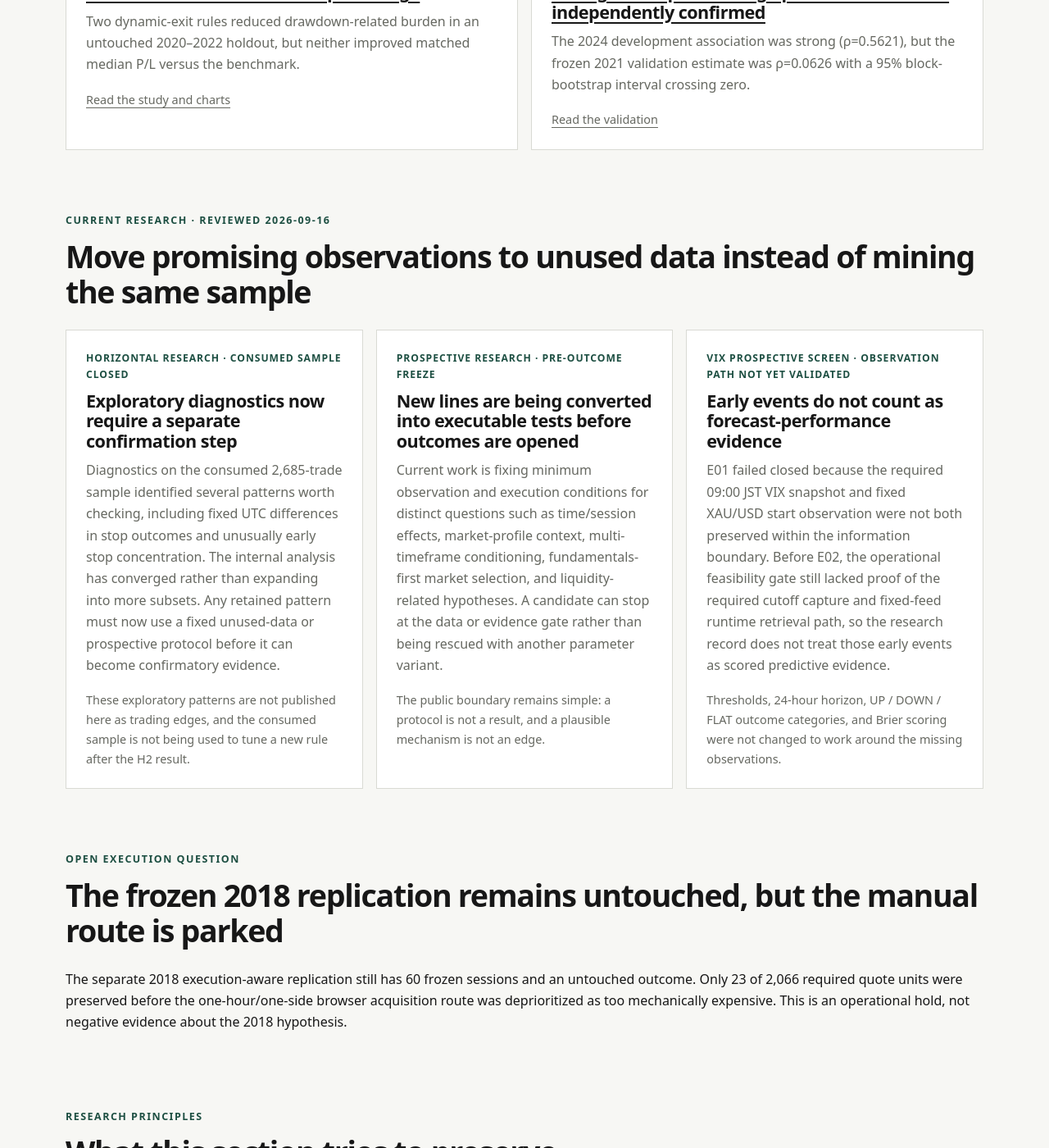
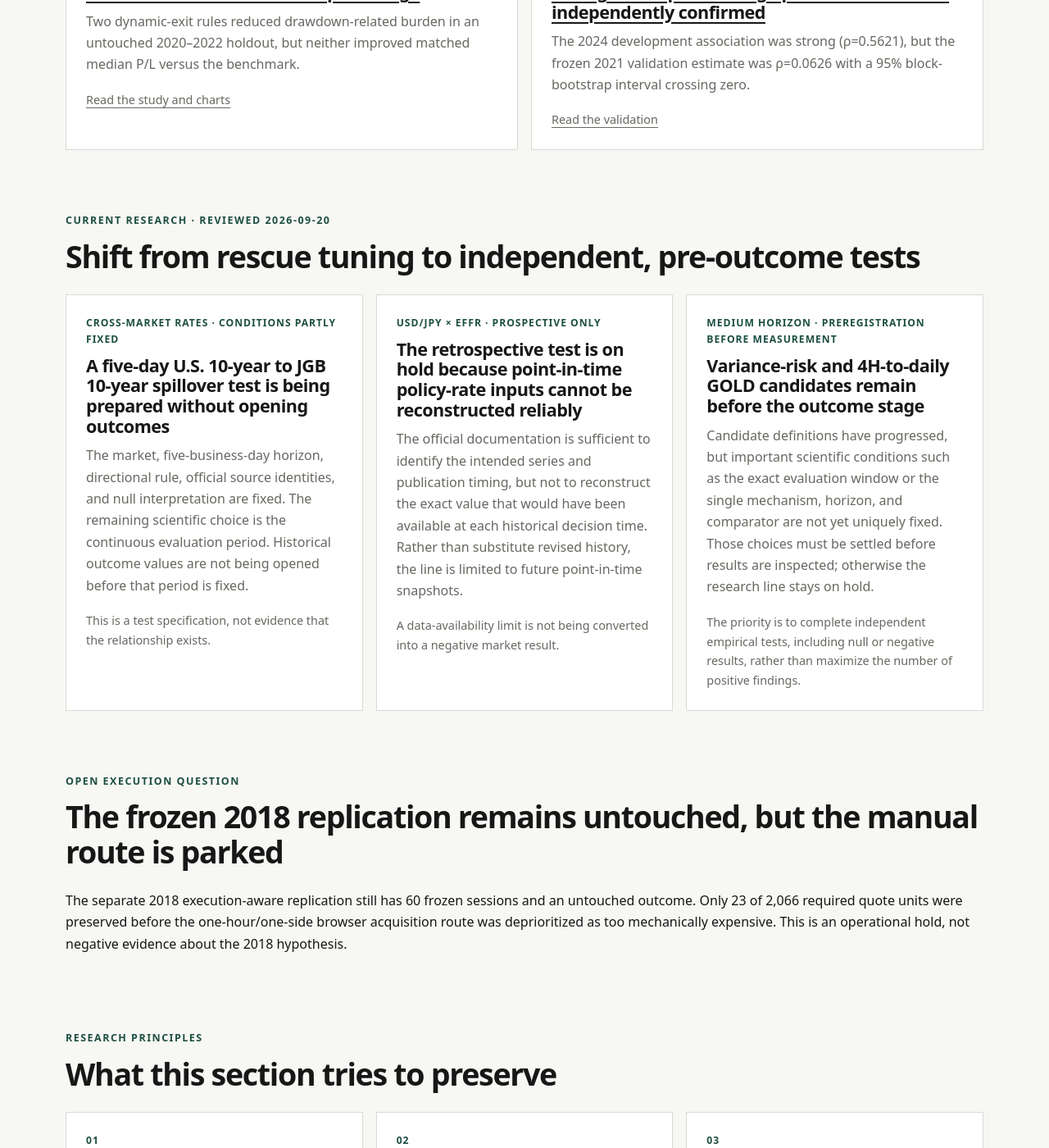
Before and after one commit to Josh-Temple/studio-lab-research, a Jekyll site: the page built from trading.md, in a window 1280 px wide and 1400 px high, scrolled down 1384 px. Shown: the whole window at 82% size. Built offline with Jekyll 4.4.1, drawn with Linux system fonts in a browser that asks for light colours.

Commit message:
Refresh public research status for 2026-09-20
* Refresh current trading research status

* トレード研究の現在地を更新

* Clarify point-in-time data boundary

* 時点データの研究境界を明確化

* Add current research direction to index

* 研究一覧に現在の方向を追加

```diff
--- a/trading.md
+++ b/trading.md
@@ -1,7 +1,7 @@
 ---
 title: Trading
 permalink: /trading/
-updated: "2026-09-16"
+updated: "2026-09-20"
 description: Reviewed Studio Lab trading research, including development tests, holdouts, unused-data replications, execution-aware checks, prospective protocols, and negative results.
 ---
 
@@ -58,28 +58,28 @@ description: Reviewed Studio Lab trading research, including development tests,
 <section class="section">
   <div class="section-heading">
     <div>
-      <p class="eyebrow">Current research · reviewed 2026-09-16</p>
-      <h2>Move promising observations to unused data instead of mining the same sample</h2>
+      <p class="eyebrow">Current research · reviewed 2026-09-20</p>
+      <h2>Shift from rescue tuning to independent, pre-outcome tests</h2>
     </div>
   </div>
   <div class="feature-grid">
     <article class="feature-card">
-      <p class="feature-meta">Horizontal research · consumed sample closed</p>
-      <h3>Exploratory diagnostics now require a separate confirmation step</h3>
-      <p>Diagnostics on the consumed 2,685-trade sample identified several patterns worth checking, including fixed UTC differences in stop outcomes and unusually early stop concentration. The internal analysis has converged rather than expanding into more subsets. Any retained pattern must now use a fixed unused-data or prospective protocol before it can become confirmatory evidence.</p>
-      <p class="card-links">These exploratory patterns are not published here as trading edges, and the consumed sample is not being used to tune a new rule after the H2 result.</p>
+      <p class="feature-meta">Cross-market rates · conditions partly fixed</p>
+      <h3>A five-day U.S. 10-year to JGB 10-year spillover test is being prepared without opening outcomes</h3>
+      <p>The market, five-business-day horizon, directional rule, official source identities, and null interpretation are fixed. The remaining scientific choice is the continuous evaluation period. Historical outcome values are not being opened before that period is fixed.</p>
+      <p class="card-links">This is a test specification, not evidence that the relationship exists.</p>
     </article>
     <article class="feature-card">
-      <p class="feature-meta">Prospective research · pre-outcome freeze</p>
-      <h3>New lines are being converted into executable tests before outcomes are opened</h3>
-      <p>Current work is fixing minimum observation and execution conditions for distinct questions such as time/session effects, market-profile context, multi-timeframe conditioning, fundamentals-first market selection, and liquidity-related hypotheses. A candidate can stop at the data or evidence gate rather than being rescued with another parameter variant.</p>
-      <p class="card-links">The public boundary remains simple: a protocol is not a result, and a plausible mechanism is not an edge.</p>
+      <p class="feature-meta">USD/JPY × EFFR · prospective only</p>
+      <h3>The retrospective test is on hold because point-in-time policy-rate inputs cannot be reconstructed reliably</h3>
+      <p>The official documentation is sufficient to identify the intended series and publication timing, but not to reconstruct the exact value that would have been available at each historical decision time. Rather than substitute revised history, the line is limited to future point-in-time snapshots.</p>
+      <p class="card-links">A data-availability limit is not being converted into a negative market result.</p>
     </article>
     <article class="feature-card">
-      <p class="feature-meta">VIX prospective screen · observation path not yet validated</p>
-      <h3>Early events do not count as forecast-performance evidence</h3>
-      <p>E01 failed closed because the required 09:00 JST VIX snapshot and fixed XAU/USD start observation were not both preserved within the information boundary. Before E02, the operational feasibility gate still lacked proof of the required cutoff capture and fixed-feed runtime retrieval path, so the research record does not treat those early events as scored predictive evidence.</p>
-      <p class="card-links">Thresholds, 24-hour horizon, UP / DOWN / FLAT outcome categories, and Brier scoring were not changed to work around the missing observations.</p>
+      <p class="feature-meta">Medium horizon · preregistration before measurement</p>
+      <h3>Variance-risk and 4H-to-daily GOLD candidates remain before the outcome stage</h3>
+      <p>Candidate definitions have progressed, but important scientific conditions such as the exact evaluation window or the single mechanism, horizon, and comparator are not yet uniquely fixed. Those choices must be settled before results are inspected; otherwise the research line stays on hold.</p>
+      <p class="card-links">The priority is to complete independent empirical tests, including null or negative results, rather than maximize the number of positive findings.</p>
     </article>
   </div>
 </section>
```
Also changed, not shown: ja/methods.md (+4 -0 lines), ja/research/index.md (+8 -3 lines), ja/trading.md (+14 -14 lines), methods.md (+4 -0 lines), research/index.md (+8 -0 lines).
